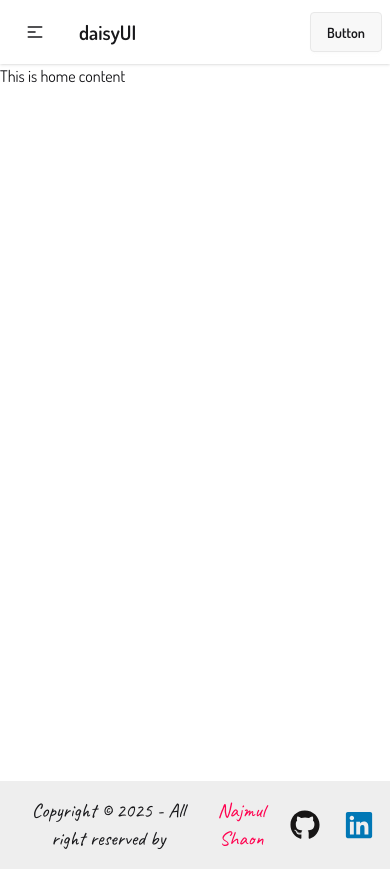
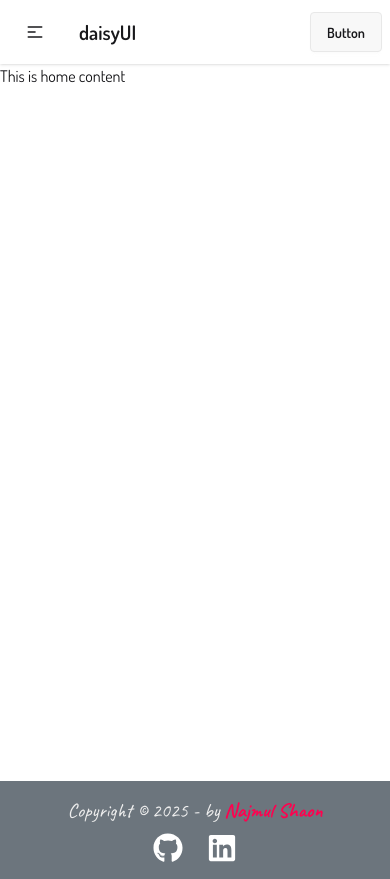
Before and after one commit to Najmul-Shaon/NS-portfolio, a React (Vite) app: page / in a window 390 px wide. Built offline with nearby package versions, Linux system fonts and the light colour scheme.

Commit message:
footer responsive

```diff
--- a/src/Shared/Footer/Footer.jsx
+++ b/src/Shared/Footer/Footer.jsx
@@ -2,10 +2,14 @@ import { FaGithub, FaLinkedin } from "react-icons/fa";
 
 const Footer = () => {
   return (
-    <footer className="footer sm:footer-horizontal footer-center bg-base-300 text-base-content p-4 font-caveat text-xl flex justify-around">
-      <p className="flex items-center">
-        Copyright © {new Date().getFullYear()} - All right reserved by{" "}
-        <span className="text-primaryColor">Najmul Shaon</span>
+    <footer className="bg-bgColor">
+      <div className="max-w-screen-xl mx-auto px-4 text-textColor p-4 font-caveat text-xl flex gap-2 flex-col md:flex-row items-center text-center md:justify-around">
+        <p className="">
+          Copyright © {new Date().getFullYear()} - by
+          <span className="text-primaryColor font-bold text-xl md:text-2xl">
+            {" "}
+            Najmul Shaon
+          </span>
         </p>
 
         {/* social icons  */}
@@ -13,7 +17,7 @@ const Footer = () => {
           <a
             href="https://github.com/Najmul-Shaon"
             target="_blank"
-          className="text-[#171515]"
+            className="text-[#fff]"
           >
             <FaGithub></FaGithub>
           </a>
@@ -21,10 +25,11 @@ const Footer = () => {
           <a
             href="https://www.linkedin.com/in/najmul-hasan-75a096205/"
             target="_black"
-          className="text-[#0077B5]"
+            className="text-[#fff]"
           >
             <FaLinkedin></FaLinkedin>
           </a>
+        </div>
       </div>
     </footer>
   );
```
Lines whose indentation alone changed are shown as unchanged.
